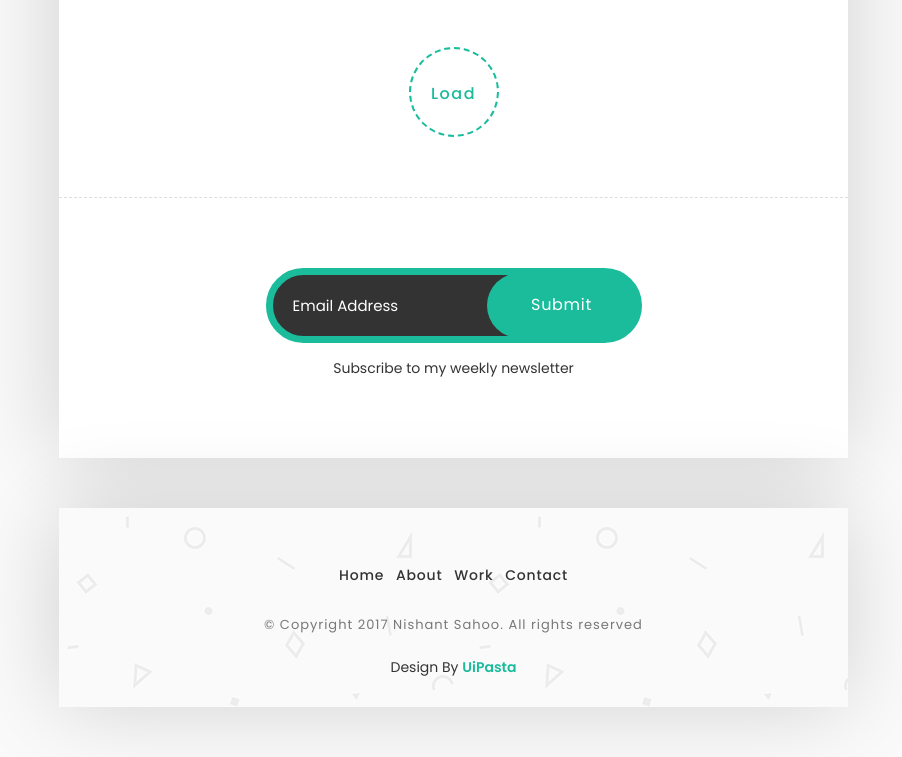
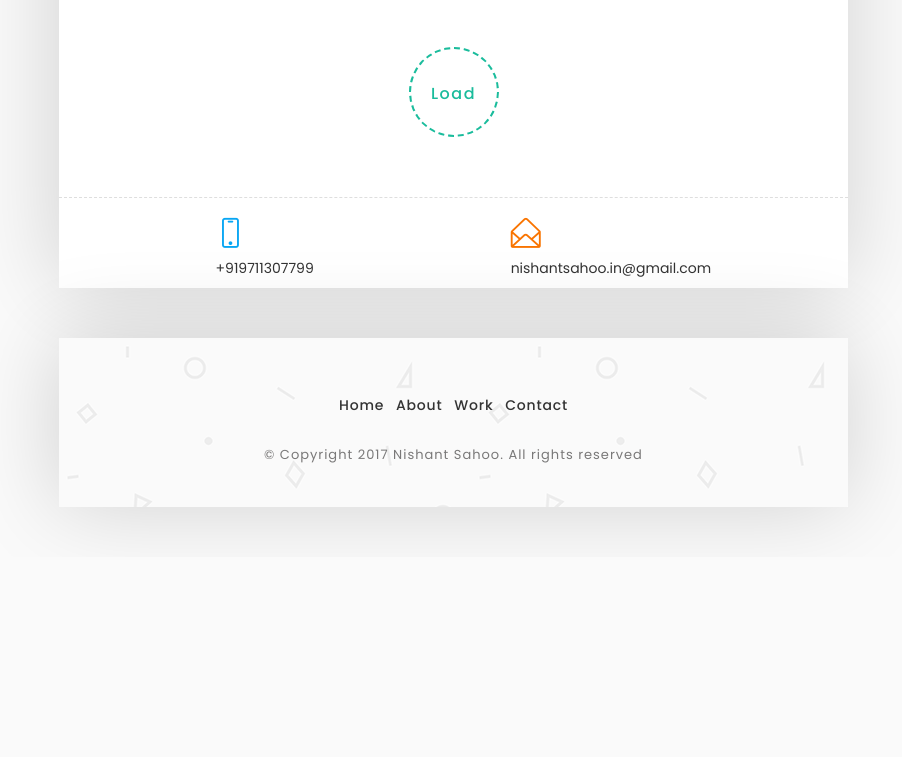
Before and after one commit to nishantsahoo/nishantsahoo.github.io, a plain HTML site: page index.html in a window 1280 px wide. Shown: the part 2224-2981 px from the top of the page, without its empty margins (362-1264 px from the left). After the commit the page ends 2781 px from the top, so only its background shows below. Drawn offline with Linux system fonts and the light colour scheme.

Commit message:
Added contact section

```diff
--- a/index.html
+++ b/index.html
@@ -2,6 +2,7 @@
 <html lang="en">
   <head>
     <!-- Meta Tag -->
+    <title>Nishant Sahoo</title>
     <meta charset="UTF-8">
     <meta name="viewport" content="width=device-width, initial-scale=1.0">
     <meta http-equiv="X-UA-Compatible" content="IE=edge">
@@ -13,7 +14,6 @@
     <meta name="copyright" content="Nishant Sahoo">
     <meta name="robots" content="index,follow">
 
-    <title>Nishant Sahoo</title>
     <!-- All CSS Plugins -->
     <link rel="stylesheet" type="text/css" href="css/plugin.css">
 
@@ -187,21 +187,27 @@
                              </div>
                          </div>
 
-                        <!-- Subscribe Form Start -->
+                        <!-- Contact -->
                         <div class="col-md-8 col-md-offset-2">
-                           <form id="mc-form" method="post" action="http://uipasta.us14.list-manage.com/subscribe/post?u=854825d502cdc101233c08a21&amp;id=86e84d44b7">
+                          <div class="row">
 
-              						  <div class="subscribe-form margin-top-20">
-              							 <input id="mc-email" type="email" placeholder="Email Address" class="text-input">
-              							  <button class="submit-btn" type="submit">Submit</button>
-              							</div>
-                            <p>Subscribe to my weekly newsletter</p>
-              							<label for="mc-email" class="mc-label"></label>
-              		          </form>
+                            <div class="col-md-4 col-sm-6">
+                              <div class="contact-us-detail">
+                               <i class="icon-screen-smartphone color-6"></i>
+                               <p><a href="tel:+919711703399">+919711307799</a></p>
+                             </div>
+                            </div>
+
+                            <div class="col-md-4 col-sm-6 col-md-offset-3">
+                              <div class="contact-us-detail">
+                               <i class="icon-envelope-open color-5"></i>
+                               <p><a href="mailto:nishantsahoo.in@gmail.com">nishantsahoo.in@gmail.com</a></p>
+                             </div>
+                            </div>
+                         </div>
                         </div>
-                        <!-- Subscribe Form End -->
+                        <!-- Contact -->
                   </div>
-
 
                   <!-- Footer Start -->
                        <div class="col-md-12 page-body margin-top-50 footer">
@@ -214,10 +220,6 @@
                             </ul>
 
                           <p>© Copyright 2017 Nishant Sahoo. All rights reserved</p>
-
-						  <!-- UiPasta Credit Start -->
-                          <div class="uipasta-credit">Design By <a href="http://www.uipasta.com" target="_blank">UiPasta</a></div>
-                          <!-- UiPasta Credit End -->
                          </footer>
                        </div>
                        <!-- Footer End -->
```
Also changed, not shown: images/pic/my-pic.png, images/pic/my-pic1.png (added), images/pic/my-pic2.png (added).
